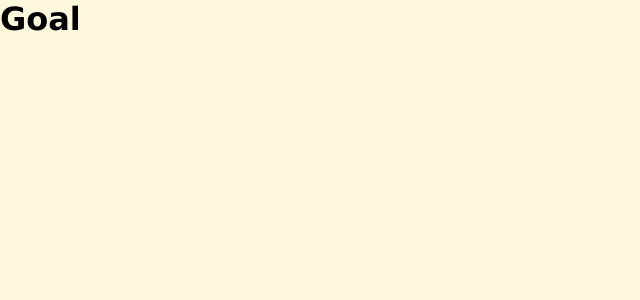
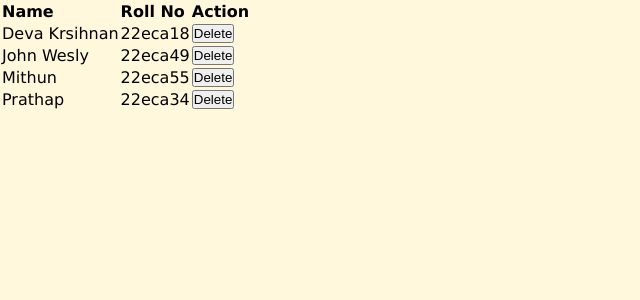
Before and after one commit to gdevakrishnan/reactpractice, a React (Create React App) app in the folder myapp/: page / in a window 1280 px wide. Shown: the top 300 px of the page, without its empty margins (0-640 px from the left). Built offline with nearby package versions, Linux system fonts and the light colour scheme.

Commit message:
state was completed

```diff
--- a/myapp/src/components/App.js
+++ b/myapp/src/components/App.js
@@ -1,26 +1,42 @@
 import { Component } from "react"
-
-let Madegoal = () => {
-    return (<h1>Goal</h1>)
-}
-
-let Missedgoal = () => {
-    return (<h1>Not a Goal</h1>)
-}
+import Table from "./Table";
 
 class App extends Component {
+    state = {
+        charachters: [
+            {
+                Name: "Deva Krsihnan",
+                Rollno: "22eca18"
+            },
+            {
+                Name: "John Wesly",
+                Rollno: "22eca49"
+            },
+            {
+                Name: "Mithun",
+                Rollno: "22eca55"
+            },
+            {
+                Name: "Prathap",
+                Rollno: "22eca34"
+            }
+        ]
+    }
+
     render() {
-        const isGoal = this.props.isGoal;
+        const { charachters } = this.state;
 
-        if (isGoal) {
-            return (
-                <Madegoal />
-            )
-        } else {
-            return (
-                <Missedgoal />
-            )
+        let removeCharachter = (i) => {
+            const filteredCharachters = charachters.filter((charachters, index) => {
+                return (i !== index);
+            });
+
+            this.setState({charachters: filteredCharachters});
         }
+
+        return (
+            <Table removeCharachter = { removeCharachter } charachtersData = { charachters }/>
+        )
     }
 }
 
--- /dev/null
+++ b/myapp/src/components/Table.js
@@ -0,0 +1,47 @@
+import { Component } from "react";
+
+let Theader = () => {
+    return (
+        <thead>
+            <tr key={"Theader"}>
+                <td key={"Name"} style={{ fontWeight: "bold" }}>Name</td>
+                <td key={"Rollno"} style={{ fontWeight: "bold" }}>Roll No</td>
+                <td key={"Action"} style={{ fontWeight: "bold" }}>Action</td>
+            </tr>
+        </thead>
+    )
+}
+
+let Tdescription = (props) => {
+    const { charachtersData, removeCharachter } = props
+    const charachterTableTemplate = charachtersData.map((charachter, index) => {
+        return (
+            <tr key = { index }>
+                <td>{charachter.Name}</td>
+                <td>{ charachter.Rollno }</td>
+                <td><button onClick = { () => removeCharachter(index) }>Delete</button></td>
+            </tr>
+        )
+    })
+
+    return (
+        <tbody>
+            { charachterTableTemplate }
+        </tbody>
+    )
+}
+
+class Table extends Component {
+    render() {
+        const { charachtersData, removeCharachter } = this.props;
+
+        return (
+            <table>
+                <Theader />
+                <Tdescription removeCharachter = { removeCharachter } charachtersData = { charachtersData }/>
+            </table>
+        )
+    }
+}
+
+export default Table;
--- a/myapp/src/index.js
+++ b/myapp/src/index.js
@@ -6,6 +6,6 @@ import './assets/index.css'
 const root = ReactDOM.createRoot(document.getElementById('root'));
 root.render(
   <StrictMode>
-    <App isGoal = { true }/>
+    <App />
   </StrictMode>
 );
```
Also changed, not shown: myapp/src/assets/table.css (deleted, +0 -18 lines).
